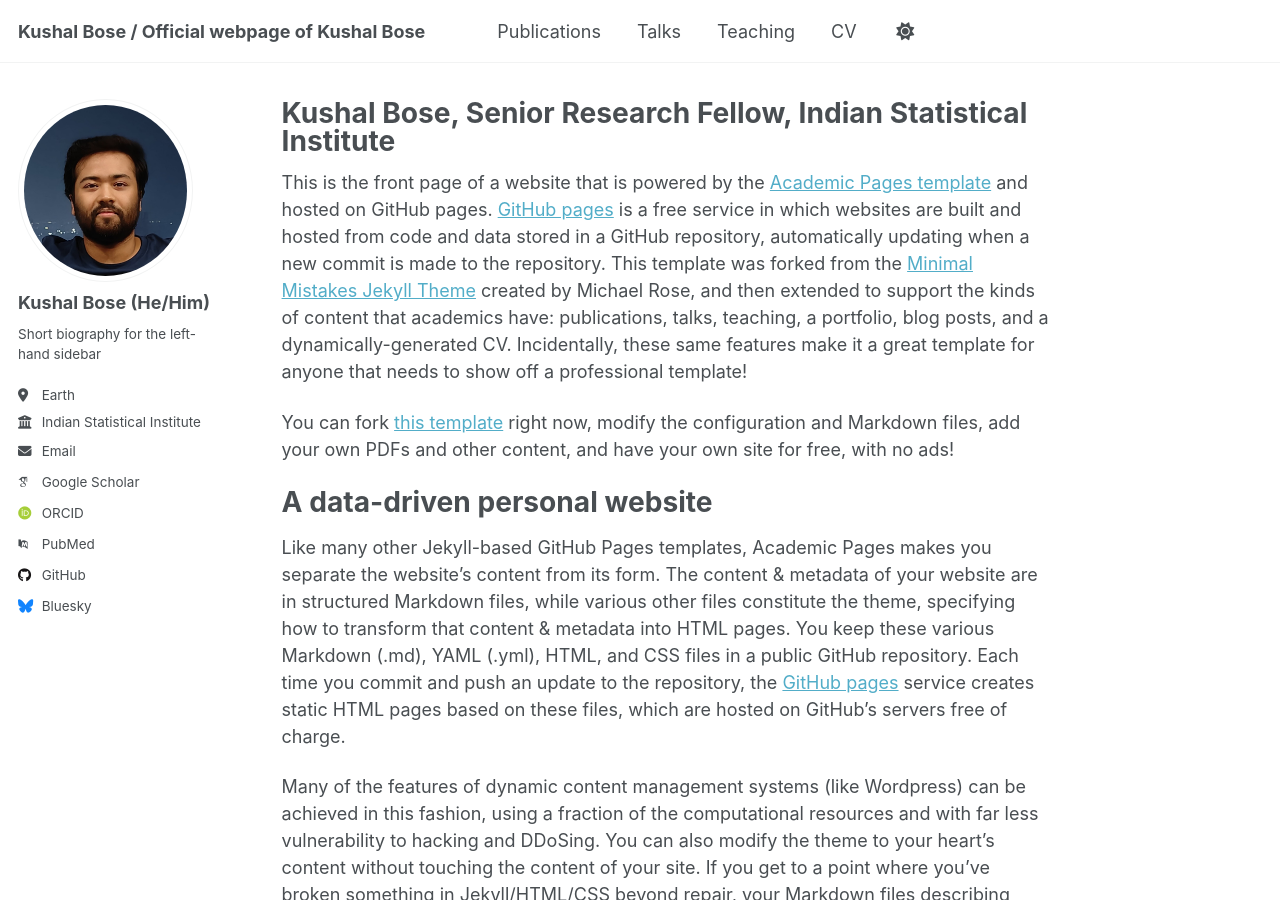
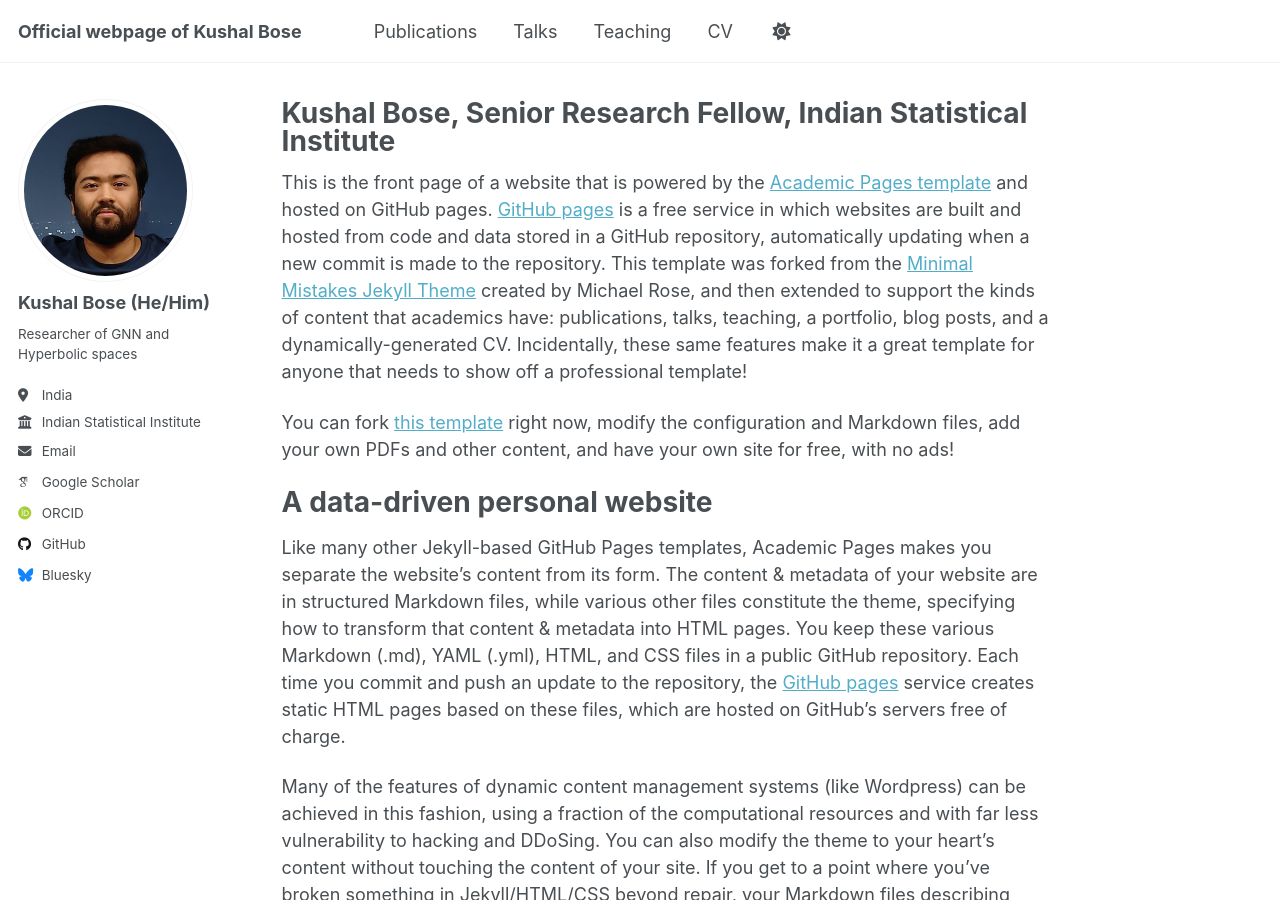
Before and after one commit to kushalbose92/kushalbose92.github.io, a Jekyll site: the page built from _pages/about.md, in a window 1280 px wide and 900 px high. Built offline with Jekyll 4.4.1, drawn with Linux system fonts in a browser that asks for light colours; some web fonts are replaced; a script that is not in the unit is left out.

Commit message:
Update _config.yml

```diff
--- a/_config.yml
+++ b/_config.yml
@@ -9,7 +9,7 @@
 # Basic Site Settings
 locale                   : "en-US"
 site_theme               : "default"
-title                    : "Kushal Bose / Official webpage of Kushal Bose"
+title                    : "Official webpage of Kushal Bose"
 title_separator          : "-"
 name                     : &name "Kushal Bose"
 description              : &description "GNN Researcher"
@@ -25,8 +25,8 @@
   avatar           : "profile.png"
   name             : "Kushal Bose (He/Him)"
   pronouns         : # example: "she/her"
-  bio              : "Short biography for the left-hand sidebar"
-  location         : "Earth"
+  bio              : "Researcher of GNN and Hyperbolic spaces"
+  location         : "India"
   employer         : "Indian Statistical Institute"
   uri              : # URL
   email            : "kushalbose92@gmail.com"
@@ -36,11 +36,11 @@
   arxiv            : # URL - Update with the correct link to your profile
   googlescholar    : "https://scholar.google.com/citations?user=CifdghYAAAAJ&hl=en"
   impactstory      : # URL
-  orcid            : "http://orcid.org/yourorcidurl"
-  semantic         : # URL
-  pubmed           : "https://www.ncbi.nlm.nih.gov/pubmed/?term=john+snow"
-  researchgate     : # URL
-  scopus           : # URL
+  orcid            : "https://orcid.org/my-orcid?orcid=0009-0006-4120-5514"
+  # semantic         : # URL
+  # pubmed           : "https://www.ncbi.nlm.nih.gov/pubmed/?term=john+snow"
+  # researchgate     : # URL
+  # scopus           : # URL
 
   # Repositories and software development
   bitbucket        : # Username - Update with your username on the site
```
